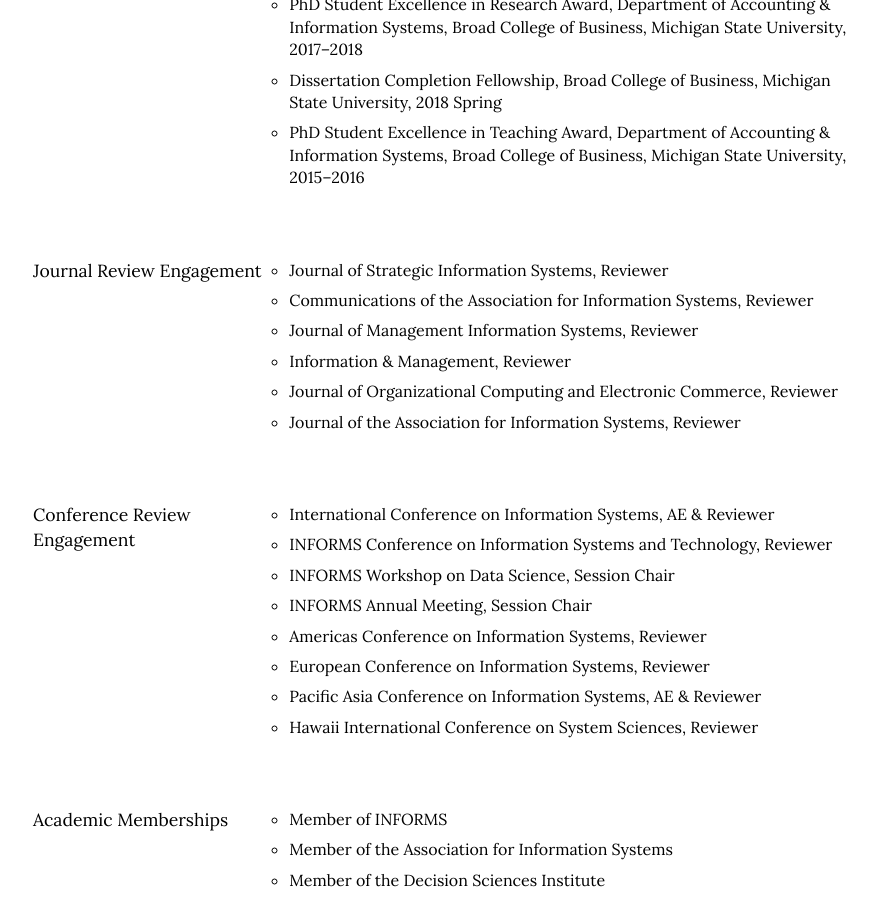
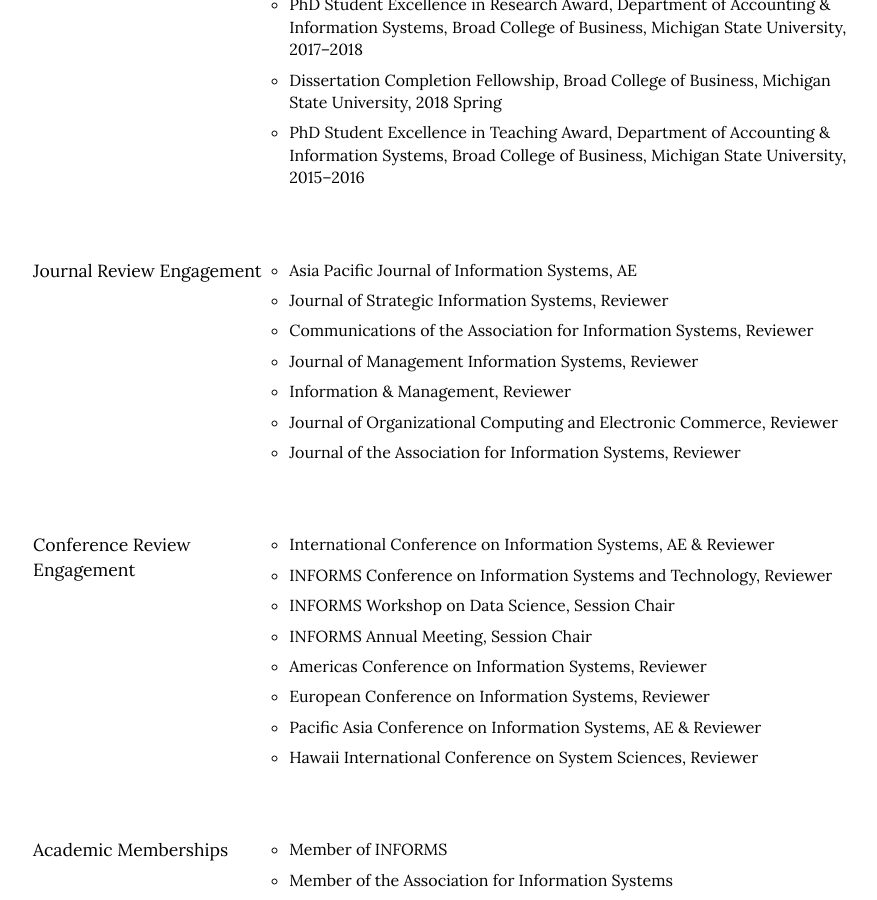
Before and after one commit to istaehun/taehun, a Jekyll site: the page built from engagement.html, in a window 1280 px wide and 900 px high, scrolled down 1536 px. Shown: the whole window, without its empty margins (187-1064 px from the left). Built offline with Jekyll 4.4.1, drawn with Linux system fonts in a browser that asks for light colours; nearby versions of some CDN libraries.

Commit message:
Update engagement.yml

```diff
--- a/_data/engagement.yml
+++ b/_data/engagement.yml
@@ -36,6 +36,7 @@
   -
     title: Journal Review Engagement
     list:
+      - "Asia Pacific Journal of Information Systems, AE"
       - "Journal of Strategic Information Systems, Reviewer"
       - "Communications of the Association for Information Systems, Reviewer"
       - "Journal of Management Information Systems, Reviewer"
```
